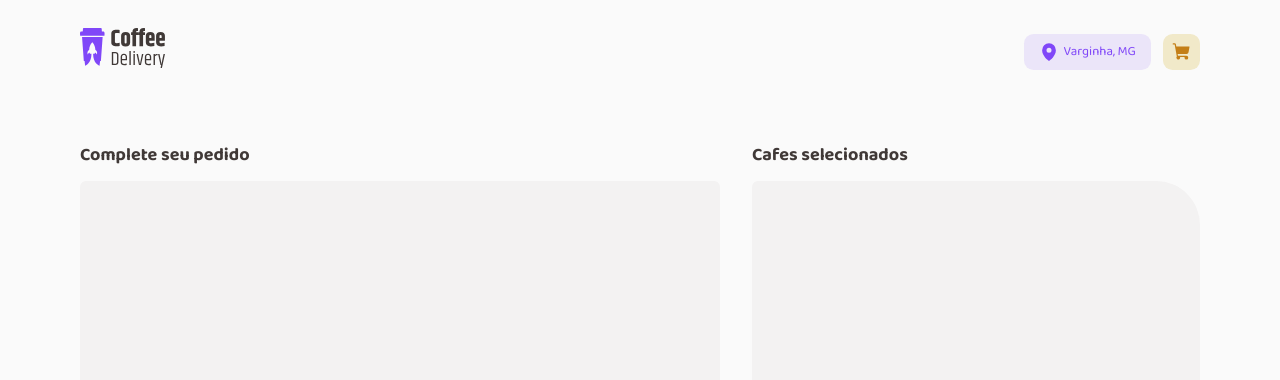
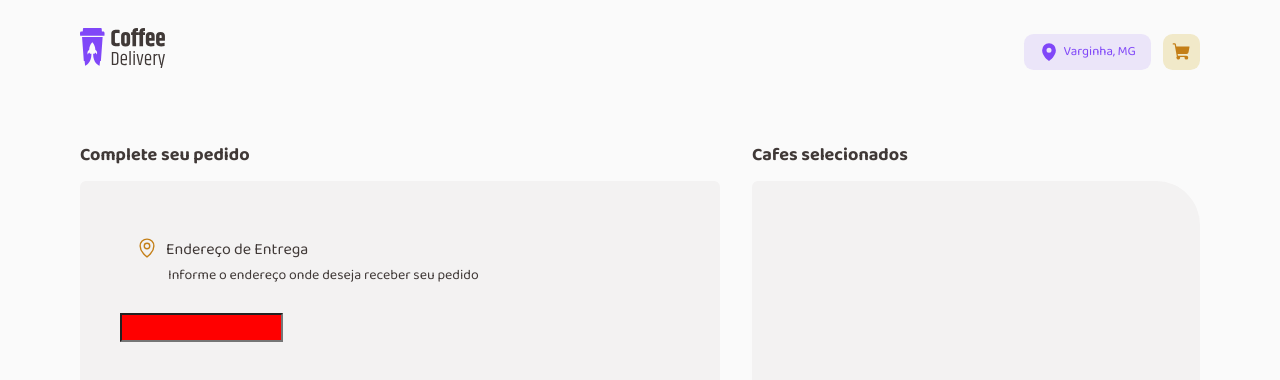
Before and after one commit to alexbruno10/coffee-delivery, a React (Vite) app: page /cart in a window 1280 px wide. Shown: the top 380 px of the page. Built offline with nearby package versions, Linux system fonts and the light colour scheme.

Commit message:
Styling form

```diff
--- a/src/components/CoffeeList/styles.ts
+++ b/src/components/CoffeeList/styles.ts
@@ -4,8 +4,9 @@ import styled from 'styled-components'
 export const CoffeeListContainer = styled.div`
   width: 100%;
   align-items: center;
-  height: 6.5rem;
+  /* height: 6.5rem; */
   justify-content: center;
+  padding-bottom: 9.53rem;
 
   > span {
     margin-top: 2rem;
--- a/src/components/Footer/styles.ts
+++ b/src/components/Footer/styles.ts
@@ -1,8 +1,9 @@
 import styled from 'styled-components'
 
 export const FooterContainer = styled.div`
+position: relative;
     width: 100%;
     height: 9.53rem;
     background-color: red;
-    margin-bottom: 0;
+    bottom: 0;
 `
--- a/src/pages/Cart/index.tsx
+++ b/src/pages/Cart/index.tsx
@@ -1,4 +1,5 @@
-import { CartContainer, CartTitleRequest, CartForm, CartFormAddress, CartMethodPay, CartConfirmRequest } from './style'
+import { CartContainer, CartTitleRequest, CartForm, CartFormAddress, CartMethodPay, CartTitleFormAddress, CartConfirmRequest, CartInputAddress } from './style'
+import { MapPin } from 'phosphor-react'
 
 export default function Cart () {
     return (
@@ -7,7 +8,11 @@ export default function Cart () {
                 <CartTitleRequest>Complete seu pedido</CartTitleRequest>
                 <CartForm>
                     <CartFormAddress>
-
+                        <CartTitleFormAddress>
+                            <p><MapPin size={22}/>Endereço de Entrega</p>
+                            <span>Informe o endereço onde deseja receber seu pedido</span>
+                        </CartTitleFormAddress>
+                        <CartInputAddress bg="red"/>
                     </CartFormAddress>
 
                     <CartMethodPay>
--- a/src/pages/Cart/style.ts
+++ b/src/pages/Cart/style.ts
@@ -7,6 +7,7 @@ export const CartContainer = styled.div`
     margin-left: auto;
     margin-right: auto;
     gap: 2rem;
+    padding-bottom: 9.53rem;
 `
 export const CartTitleRequest = styled.span`
 
@@ -95,3 +96,66 @@ export const CartConfirmRequest = styled.div`
     border-radius: 0.375rem 2.75rem;
     margin-top: 0.9rem;
 `
+
+export const CartTitleFormAddress = styled.div`
+
+    padding: 0px;
+    gap: 0.5rem;
+
+    width: 35rem;
+    height: 2.75rem;
+
+    flex: none;
+    order: 0;
+    align-self: stretch;
+    flex-grow: 0;
+    margin-left: 1rem;
+    margin-top: 1rem;
+    margin-right: 1rem;
+
+    >p {
+        display: flex;
+        font-weight: 400;
+        color: ${({theme}) => theme.colors["base-subtitle"]};
+        gap: 0.5rem;
+
+        svg {
+            color: ${({theme}) => theme.colors["yellow-dark"]};
+        }
+    }
+
+    span {
+        font-size: 0.875rem;
+        color: ${({theme}) => theme.colors["base-subtitle"]};
+        padding-left: 2rem;
+    }
+`
+
+interface InputProps {
+    bg: string;
+}
+
+
+export const CartInputAddress = styled.input<InputProps>`
+    background-color:   ${(props) => props.bg};;
+`
+
+export const AddressFormContainer = styled.div`
+    width: 100%;
+    display: grid;
+    grid-template-columns: 12.5rem 17.25rem 3.75rem;
+    column-gap: 0.75rem;
+    row-gap: 1rem;
+    grid-auto-flow: dense;
+
+    .cep {
+        grid-column: span 3;
+        max-width: 12.5rem;
+    }
+    .street {
+        grid-column: span 3;
+    }
+    .complement {
+        grid-column: span 2;
+    }
+`;
--- a/src/pages/Home.tsx
+++ b/src/pages/Home.tsx
@@ -1,9 +1,5 @@
-import Header from "../components/Header";
 import Title from "../components/Title";
-import { products } from '../../db.json';
-import { useEffect } from "react";
 import CoffeeList from "../components/CoffeeList";
-import Footer from "../components/Footer";
 
 export default function Home() {
 
@@ -11,7 +7,6 @@ export default function Home() {
         <>
             <Title />
             <CoffeeList/>
-            <Footer />
         </>
     )
 }
--- a/src/styles/themes/default.ts
+++ b/src/styles/themes/default.ts
@@ -6,7 +6,7 @@ export const defaultTheme = {
       background: '#FAFAFA',
 
       'background-card': '#F3F2F2',
-      'base-subtitle': '##403937',
+      'base-subtitle': '#403937',
 
       'purple': '#8047F8',
       'purple-dark': '#4B2995',
```
